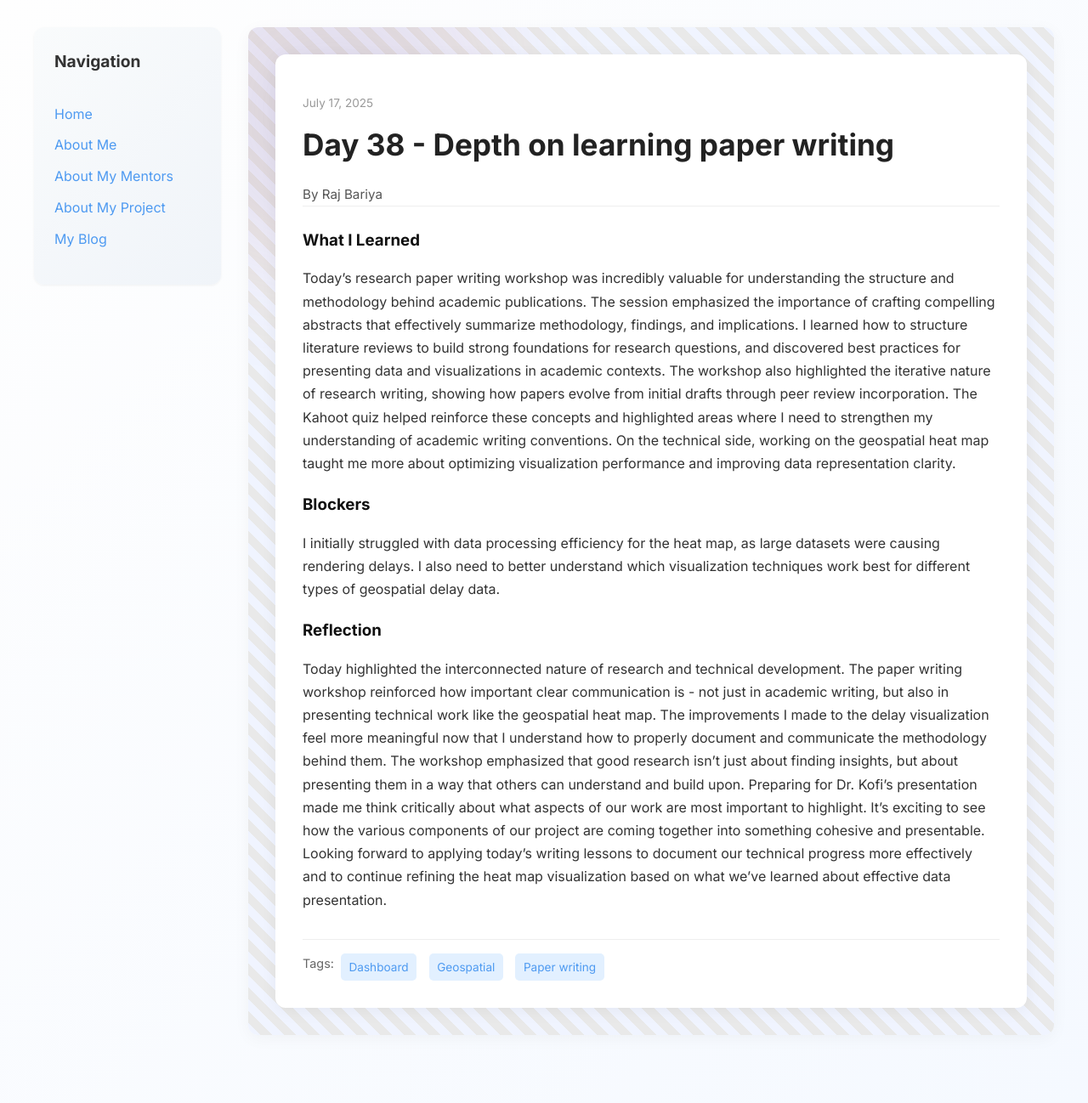
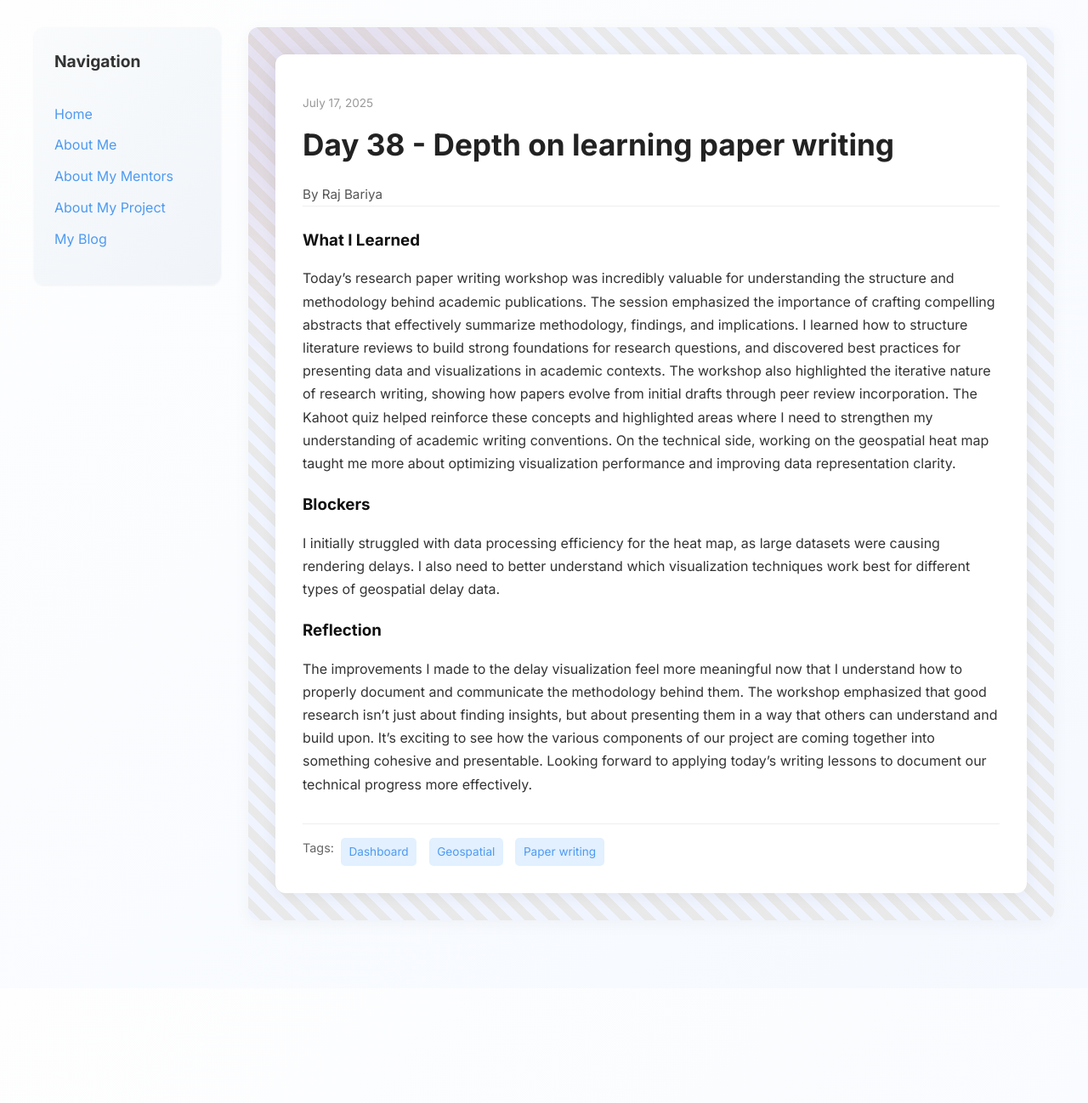
Before and after one commit to rajbariyaa/rajbariyaa.github.io, a Jekyll site: the page built from _posts/2025-07-17-day-38.md, in a window 1280 px wide. Shown: the whole page at 85% size. Built offline with Jekyll 4.4.1, drawn with Linux system fonts in a browser that asks for light colours; after the commit the page ends 1163 px from its top, so only the background shows below that.

Commit message:
Update 2025-07-17-day-38.md

```diff
--- a/_posts/2025-07-17-day-38.md
+++ b/_posts/2025-07-17-day-38.md
@@ -12,6 +12,6 @@ blockers: |
   I initially struggled with data processing efficiency for the heat map, as large datasets were causing rendering delays. I also need to better understand which visualization techniques work best for different types of geospatial delay data.
 
 reflection: |
-  Today highlighted the interconnected nature of research and technical development. The paper writing workshop reinforced how important clear communication is - not just in academic writing, but also in presenting technical work like the geospatial heat map. The improvements I made to the delay visualization feel more meaningful now that I understand how to properly document and communicate the methodology behind them. The workshop emphasized that good research isn't just about finding insights, but about presenting them in a way that others can understand and build upon. Preparing for Dr. Kofi's presentation made me think critically about what aspects of our work are most important to highlight. It's exciting to see how the various components of our project are coming together into something cohesive and presentable. Looking forward to applying today's writing lessons to document our technical progress more effectively and to continue refining the heat map visualization based on what we've learned about effective data presentation.
+  The improvements I made to the delay visualization feel more meaningful now that I understand how to properly document and communicate the methodology behind them. The workshop emphasized that good research isn't just about finding insights, but about presenting them in a way that others can understand and build upon. It's exciting to see how the various components of our project are coming together into something cohesive and presentable. Looking forward to applying today's writing lessons to document our technical progress more effectively.
 
 ---
```
